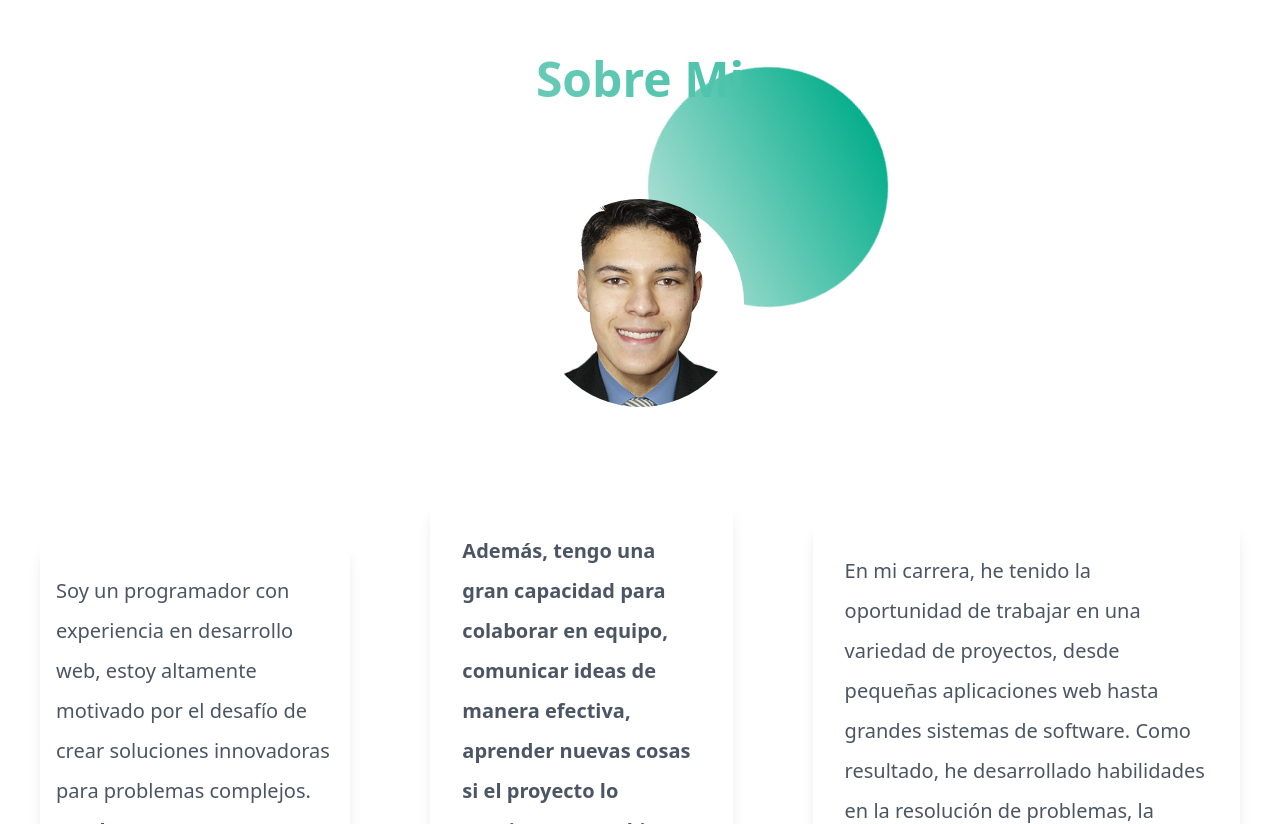
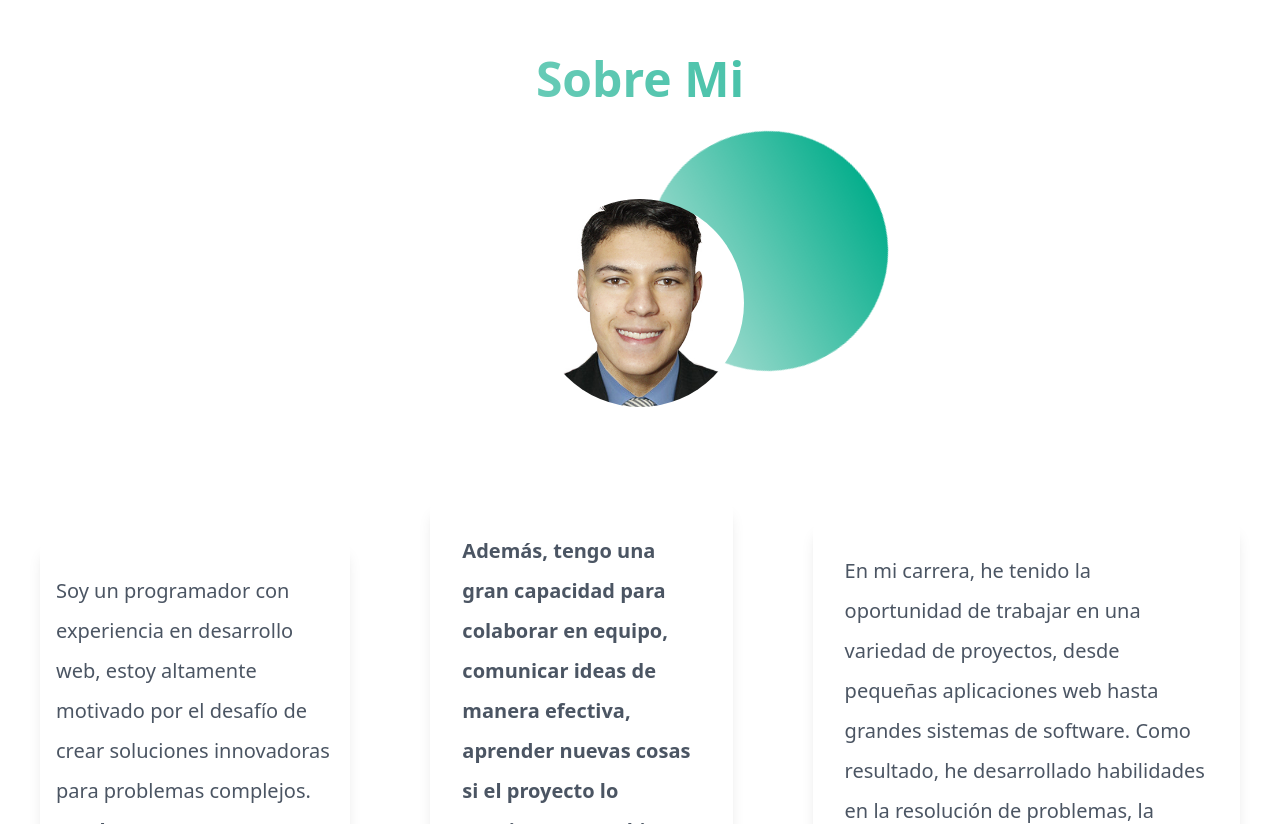
Before and after one commit to Emmanuelxs13/portafolio, a React (Vite) app in the folder portafolio/: page / in a window 1280 px wide. Shown: the part 909-1733 px from the top of the page. Built offline with nearby package versions, Linux system fonts and the light colour scheme.

Commit message:
Se le añade un margin top  en la foto de perfil par la vista para el pc

```diff
--- a/portafolio/src/components/About.jsx
+++ b/portafolio/src/components/About.jsx
@@ -14,7 +14,7 @@ const About = () => {
                 {/* PROFILE IMAGE */}
                 <div className='pt-5 md:pt-0'>
                     <img src='./Profile_img.jpg' className='mx-auto mb-4 w-52 h-52 rounded-full object-cover'/>
-                    <div className='circle absolute xl:top[64rem] xl:left-[40.5rem] lg:top-[61rem] lg:left-[40.5rem] top-[79.5rem] left-[4.7rem] w-60 h-60 bg-w animate-spin  bg-gradient-to-r from-second to-[#05AE8C] rounded-full -z-10'></div>
+                    <div className='circle absolute xl:top[64rem] xl:left-[40.5rem] lg:top-[61rem] lg:left-[40.5rem] mt-[4rem] top-[78.5rem] left-[4.7rem] w-60 h-60 bg-w animate-spin  bg-gradient-to-r from-second to-[#05AE8C] rounded-full -z-10'></div>
                 </div>
 
                 {/* DESCRIPTION */}
```
